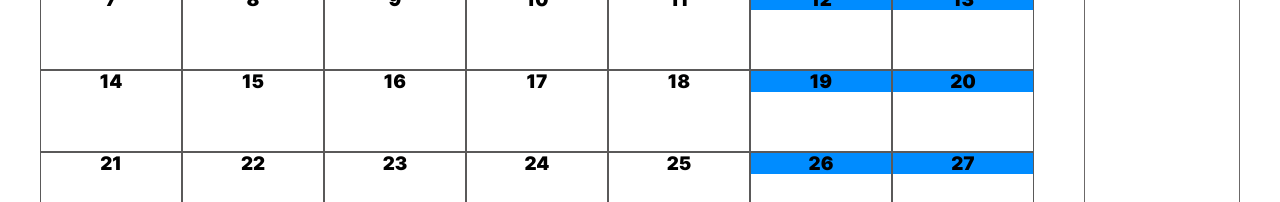
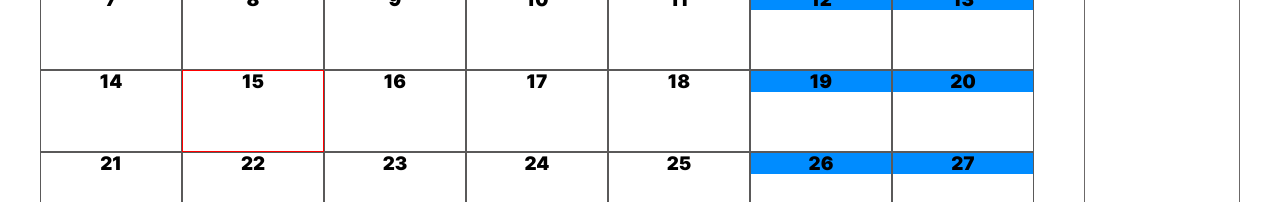
Before and after one commit to IllarionCorp/test-task-frontend, a React (Create React App) app: page / in a window 1280 px wide. Shown: the part 227-429 px from the top of the page. Built offline with nearby package versions, Linux system fonts and the light colour scheme.

Commit message:
мержим

```diff
--- a/src/components/Main/Calendar/Calendar.js
+++ b/src/components/Main/Calendar/Calendar.js
@@ -114,7 +114,7 @@ export default function Calendar(props) {
         meetings={props.meetings}
         dragOverHandler={props.dragOverHandler}
         dropMeetingsHandler={props.dropMeetingsHandler}
-        handleTimePopupOpen={props.handleTimePopupOpen}
+        // handleTimePopupOpen={props.handleTimePopupOpen}
         setUnitForTimePopup={props.setUnitForTimePopup}
         dragStartHandler={props.dragStartHandler}
         dropHandler={props.dropHandler}
--- a/src/components/Main/Calendar/CalendarTable/CalendarCell/CalendarCell.css
+++ b/src/components/Main/Calendar/CalendarTable/CalendarCell/CalendarCell.css
@@ -36,3 +36,7 @@
     resize: horizontal;
     position: absolute;
 }
+
+.calendar-cell_current {
+    border: 1px solid red;
+}
--- a/src/components/Main/Calendar/CalendarTable/CalendarCell/CalendarCell.js
+++ b/src/components/Main/Calendar/CalendarTable/CalendarCell/CalendarCell.js
@@ -1,10 +1,11 @@
-import React from "react";
+import React, { memo } from "react";
+import moment from "moment";
 import "./CalendarCell.css";
 import EventInCalendar from "./EventInCalendar/EventInCalendar";
 
 export default function CalendarCell(props) {
   const [isWeekend, setIsWeekend] = React.useState(false);
-
+  console.log(moment().isSame(props.data))
   function dragEndHandler(e) {
     e.target.style.background = "greenyellow";
   }
@@ -28,10 +29,11 @@ export default function CalendarCell(props) {
     <div
       className={`calendar-cell${
         !props.isSelectedMonth() ? " calendar-cell_blue" : ""
+      }${
+        moment().isSame(props.data, 'day') ? ' calendar-cell_current' : ''
       }`}
       onDrop={(e) => {
-        props.dropMeetingsHandler(e, props.data.format("X"));
-        props.handleTimePopupOpen();
+        props.dropMeetingsHandler(e, props.data);
       }}
       onDragOver={(e) => props.dragOverHandler(e)}
     >
--- a/src/components/Main/Calendar/CalendarTable/CalendarCell/EventInCalendar/EventInCalendar.css
+++ b/src/components/Main/Calendar/CalendarTable/CalendarCell/EventInCalendar/EventInCalendar.css
@@ -16,6 +16,7 @@
 .event__time {
     margin: 0;
     visibility: hidden;
+    font-size: small;
 }
 
 .event__time_visible {
--- a/src/components/Main/Calendar/CalendarTable/CalendarCell/EventInCalendar/EventInCalendar.js
+++ b/src/components/Main/Calendar/CalendarTable/CalendarCell/EventInCalendar/EventInCalendar.js
@@ -7,7 +7,6 @@ export default function EventInCalendar(props) {
   function handleMeetingClick() {
     if (!isClick) {
       setIsClick(true);
-      props.getCurrentId(props.event.id);
     } else {
       setIsClick(false);
     }
--- a/src/components/Main/Calendar/CalendarTable/CalendarTable.js
+++ b/src/components/Main/Calendar/CalendarTable/CalendarTable.js
@@ -12,6 +12,7 @@ export default function CalendarTable(props) {
   const isSelectedMonth = (daySelect) =>
     props.startDay.isSame(daySelect, "month");
 
+
   return (
     <div className="calendar-table">
       {daysArr.map((day, id) => {
@@ -24,10 +25,11 @@ export default function CalendarTable(props) {
               meetings={props.meetings}
               dropMeetingsHandler={props.dropMeetingsHandler}
               dragOverHandler={props.dragOverHandler}
-              handleTimePopupOpen={props.handleTimePopupOpen}
+              // handleTimePopupOpen={props.handleTimePopupOpen}
               setUnitForTimePopup={props.setUnitForTimePopup}
               dragStartHandler={props.dragStartHandler}
               dropHandler={props.dropHandler}
+              startDay={props.startDay}
             />
           </div>
         );
--- a/src/components/Main/Main.js
+++ b/src/components/Main/Main.js
@@ -1,4 +1,5 @@
 import Calendar from "./Calendar/Calendar.js";
+import moment from "moment";
 import Toolbar from "./Toolbar/Toolbar.js";
 import "./Main.css";
 import React from "react";
@@ -46,11 +47,13 @@ export default function Main(props) {
     if (e.target.classList.contains("calendar-cell")) {
       props.setMeetings(
         props.meetings.map((c) => {
-          if (c.id === currentUnit.id) {
+          if (c.id === currentUnit.id && moment().isSameOrBefore(data, 'day')) {
             props.setUnitForTimePopup(c);
-            return { ...c, time: data };
+            props.handleTimePopupOpen();
+            return { ...c, time: data.format('X') };
+          } else {
+            alert('Вы выбрали прошедший день')
           }
-          props.handleTimePopupOpen();
           return c;
         })
       );
@@ -86,7 +89,7 @@ export default function Main(props) {
         dropMeetingsHandler={dropMeetingsHandler}
         dragOverHandler={dragOverHandler}
         dropHandler={dropHandler}
-        handleTimePopupOpen={props.handleTimePopupOpen}
+        // handleTimePopupOpen={props.handleTimePopupOpen}
         setUnitForTimePopup={props.setUnitForTimePopup}
       />
       <Toolbar
--- a/src/components/TimePopup/TimePopup.js
+++ b/src/components/TimePopup/TimePopup.js
@@ -17,23 +17,14 @@ export default function TimePopup(props) {
   function handleSubmit(e) {
     e.preventDefault();
 
-
-
-
-
-    if (start.valueAsNumber < end.valueAsNumber) {
       props.setMeetings(
         props.meetings.map((c) => {
           if (c.id === props.event.id) {
             return { ...c, start: start, end: end };
           }
-          // return c;
         })
       );
       props.isClose();
-    } else {
-      alert("Укажите корректный промежуток");
-    }
   }
 
   React.useEffect(() => {
@@ -71,6 +62,7 @@ export default function TimePopup(props) {
           required
           value={end}
           onChange={handleDuration}
+          min={start}
         />
       </div>
     </Popup>
```
